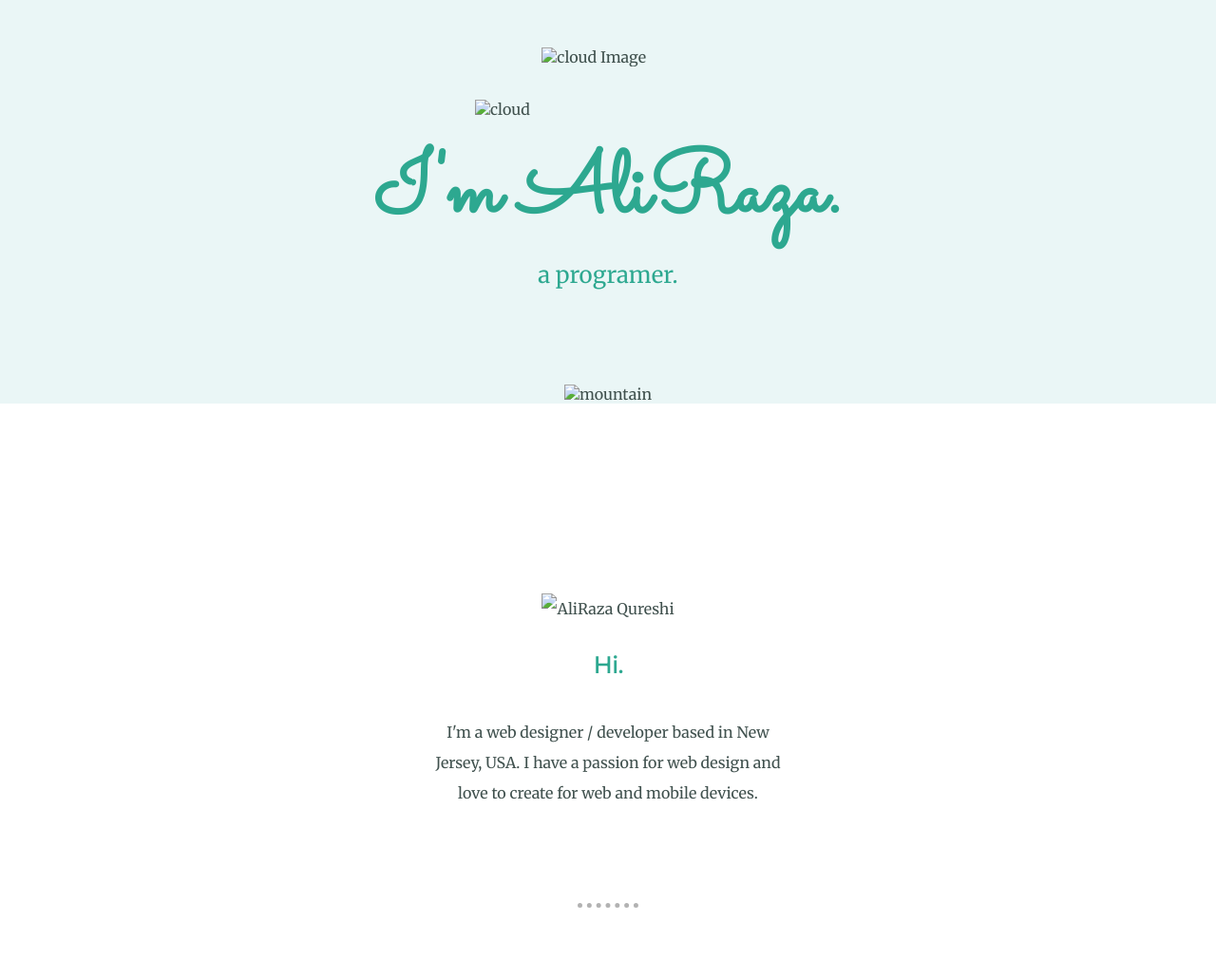
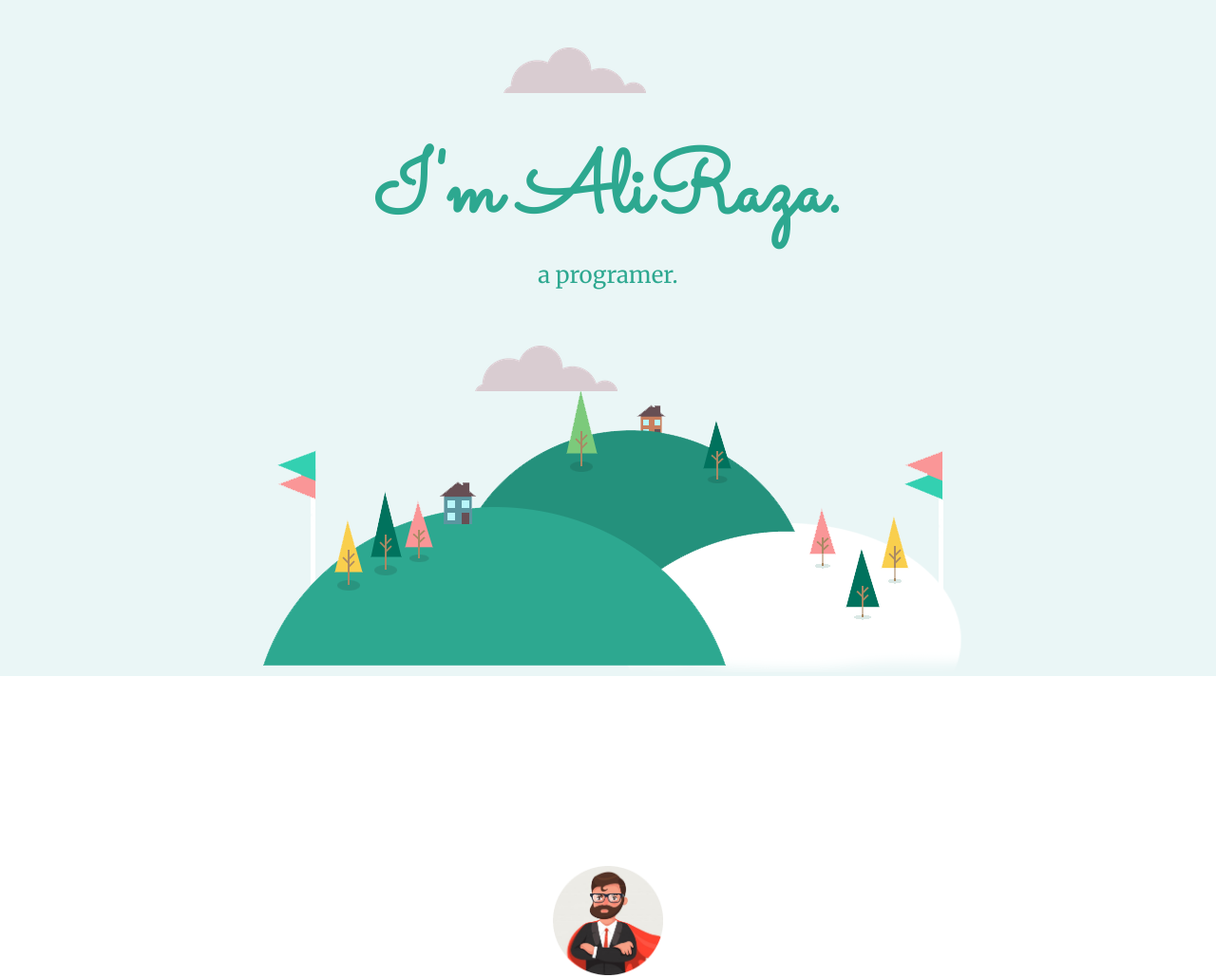
Before and after one commit to Alirq313/web, a plain HTML site: page index.html in a window 1280 px wide. Shown: the top 1030 px of the page at 95% size. Drawn offline with Linux system fonts and the light colour scheme.

Commit message:
img code change

```diff
--- a/index.html
+++ b/index.html
@@ -6,23 +6,23 @@
     <meta name="viewport" content="width=device-width, initial-scale=1.0">
     <title>AliRaza Qureshi</title>
     <link rel="stylesheet" href="styles.css">
-    <link rel="icon" href="images/selfimage.png">
+    <link rel="icon" href="selfimage.png">
     <link rel="preconnect" href="https://fonts.googleapis.com">
 <link rel="preconnect" href="https://fonts.gstatic.com" crossorigin>
 <link href="https://fonts.googleapis.com/css2?family=Merriweather&family=Montserrat&family=Sacramento&display=swap" rel="stylesheet">
 </head>
 <body>
     <div class="top">
-        <img class="tcloud" src="images/cloud.png" alt="cloud Image">
+        <img class="tcloud" src="cloud.png" alt="cloud Image">
         <h1>I'm AliRaza.</h1>
         <p class="pro">a programer.</p>
-        <img class="bcloud" src="images/cloud.png" alt="cloud">
-        <img class= "mtn "src="images/bgimage.png" alt="mountain">
+        <img class="bcloud" src="cloud.png" alt="cloud">
+        <img class= "mtn "src="bgimage.png" alt="mountain">
 
     </div>
     <div class="middle-container">
         <div class="profile">
-          <img class= "self" src="images/self-main.png" alt="AliRaza Qureshi">
+          <img class= "self" src="self-main.png" alt="AliRaza Qureshi">
           <h2>Hi.</h2>
           <p>I'm a web designer / developer based in New Jersey, USA. I have a passion for web design and love to create for web and mobile devices.</p>
         </div>
@@ -30,12 +30,12 @@
         <div class="skills">
           <h2>What I can do.</h2>
           <div class="skill-row">
-            <img class="design-img" src="images/self-happy.png" alt="">
+            <img class="design-img" src="self-happy.png" alt="">
             <h3>Design what you want.</h3>
             <p>I like to keep it simple. My goals are to focus on typography, content and conveying the message that you want to send.</p>
           </div>
           <div class="skill-row">
-            <img class="dev-img" src="images/self-tab.png" alt="">
+            <img class="dev-img" src="self-tab.png" alt="">
             <h3 class="dev">Develop what you need.</h3>
             <p class="dev">I'm a developer, so I know how to create your website to run across devices using the latest technologies available.</p>
           </div>
```
